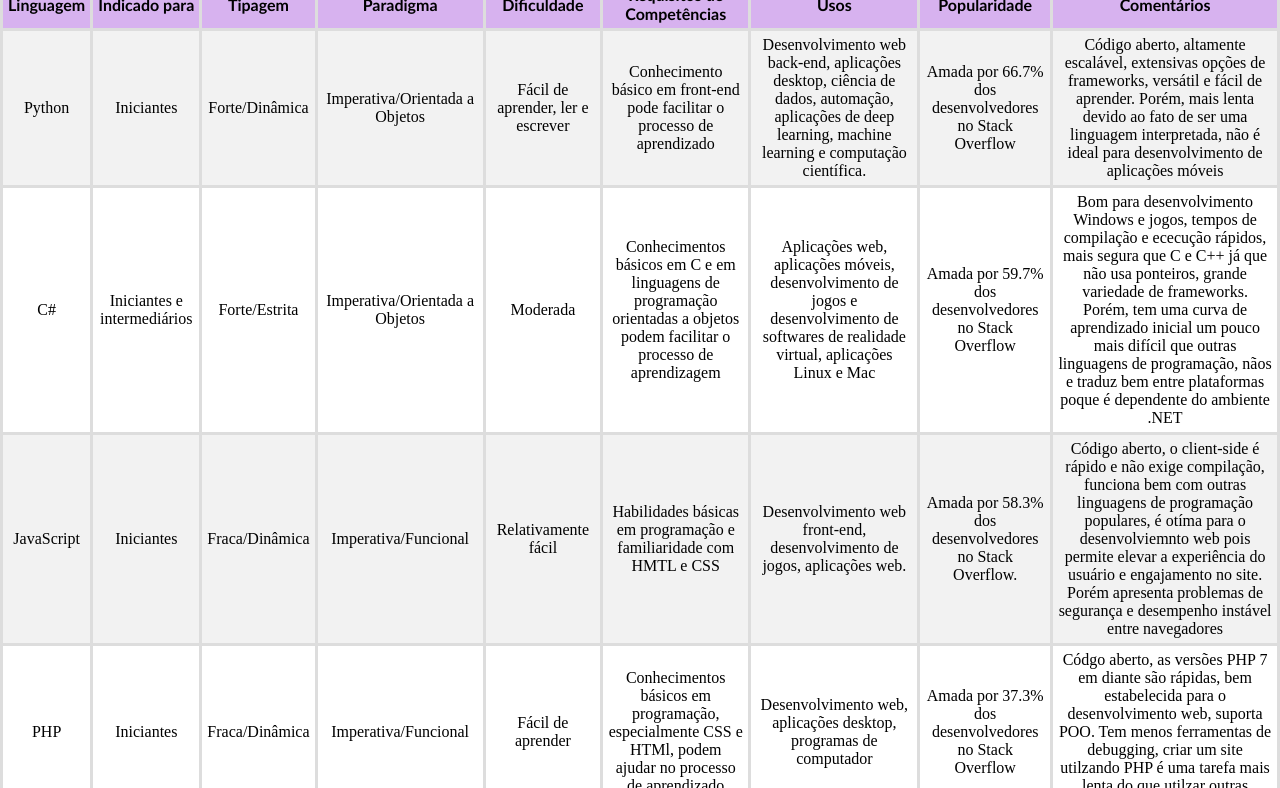
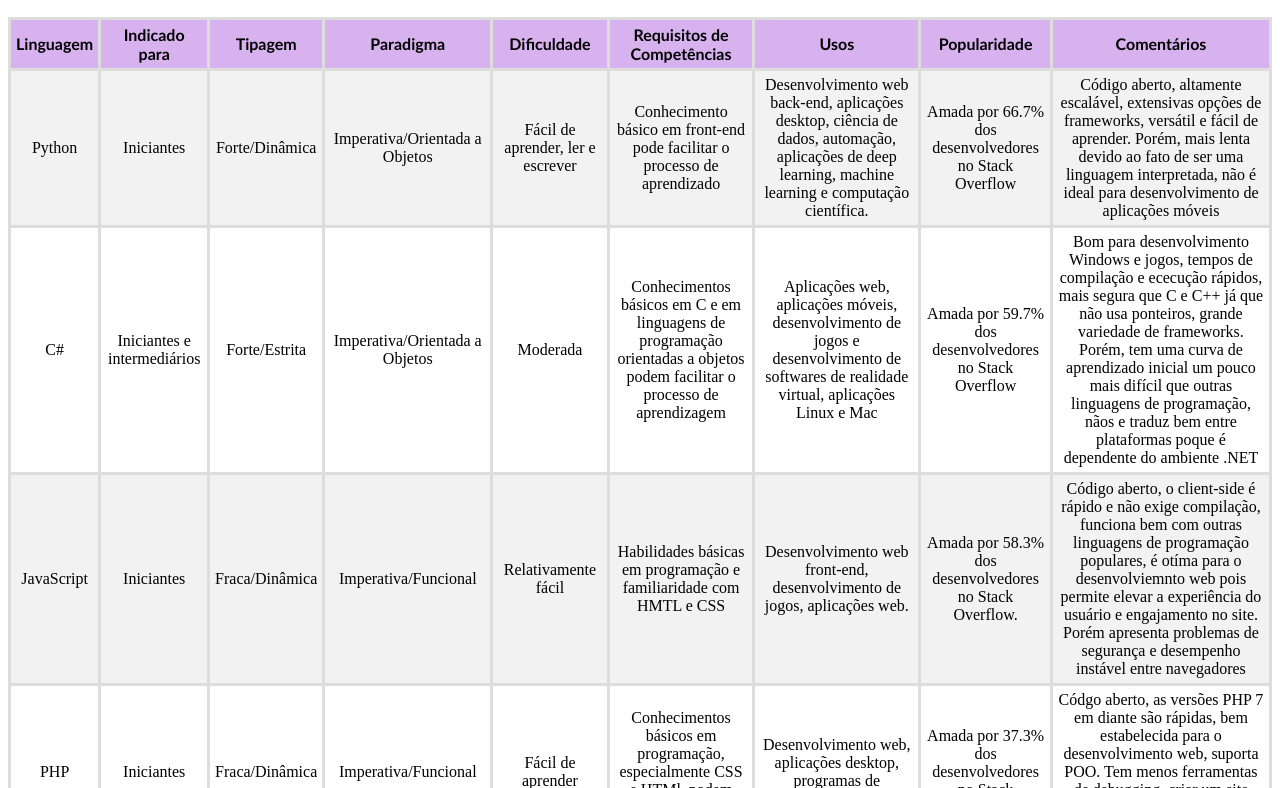
Before and after one commit to BarbaraLeimig/TableContent_HTML_CSS, a plain HTML site: page index.html in a window 1280 px wide. Shown: the part 67-855 px from the top of the page. Drawn offline with Linux system fonts and the light colour scheme.

Commit message:
Update style.css

```diff
--- a/style.css
+++ b/style.css
@@ -1,9 +1,6 @@
-* {
+*body {
   margin: 0;
   padding: 0;
-}
-
-body {
   min-height: 100vh;
   display: grid;
 }
```
